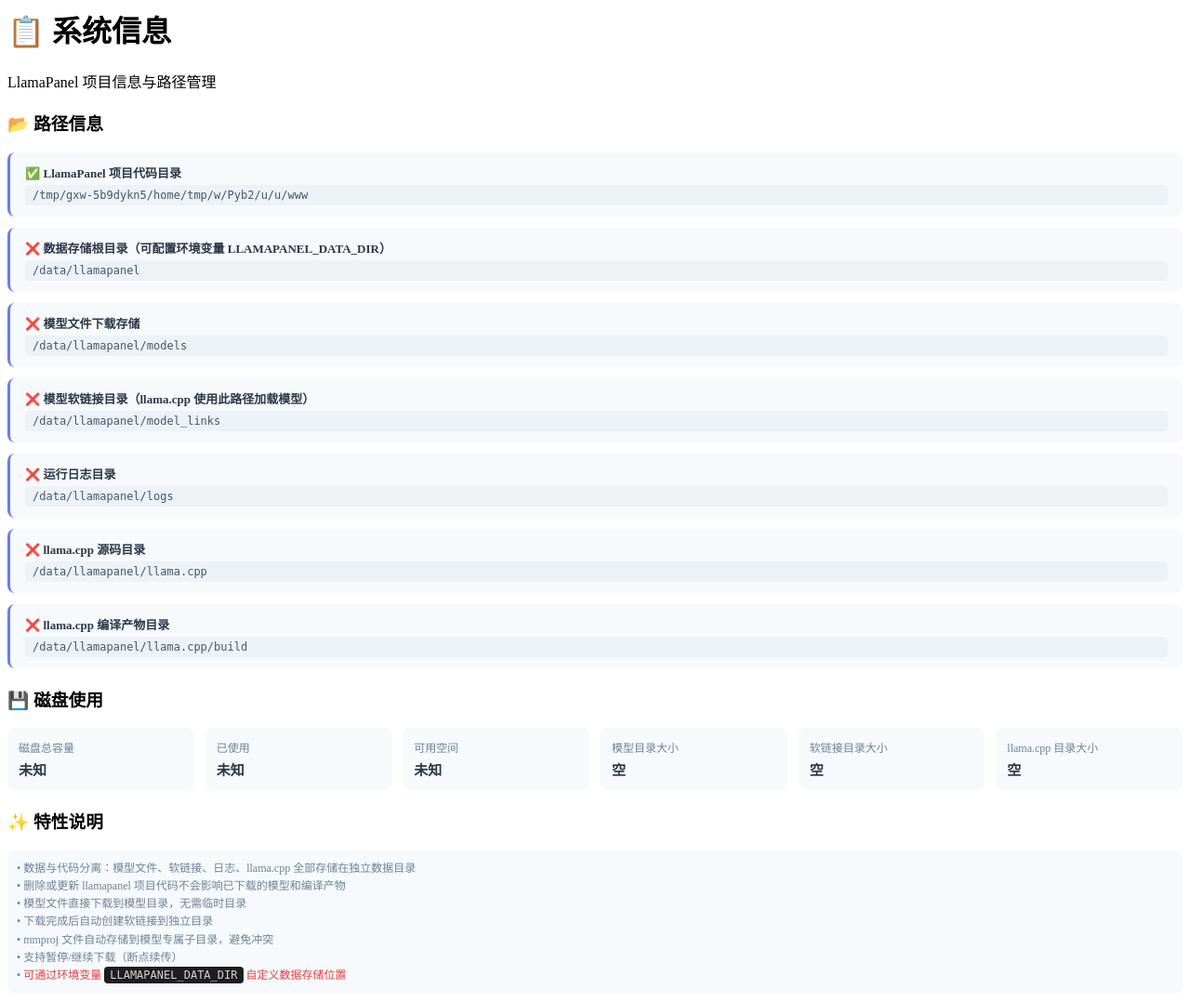
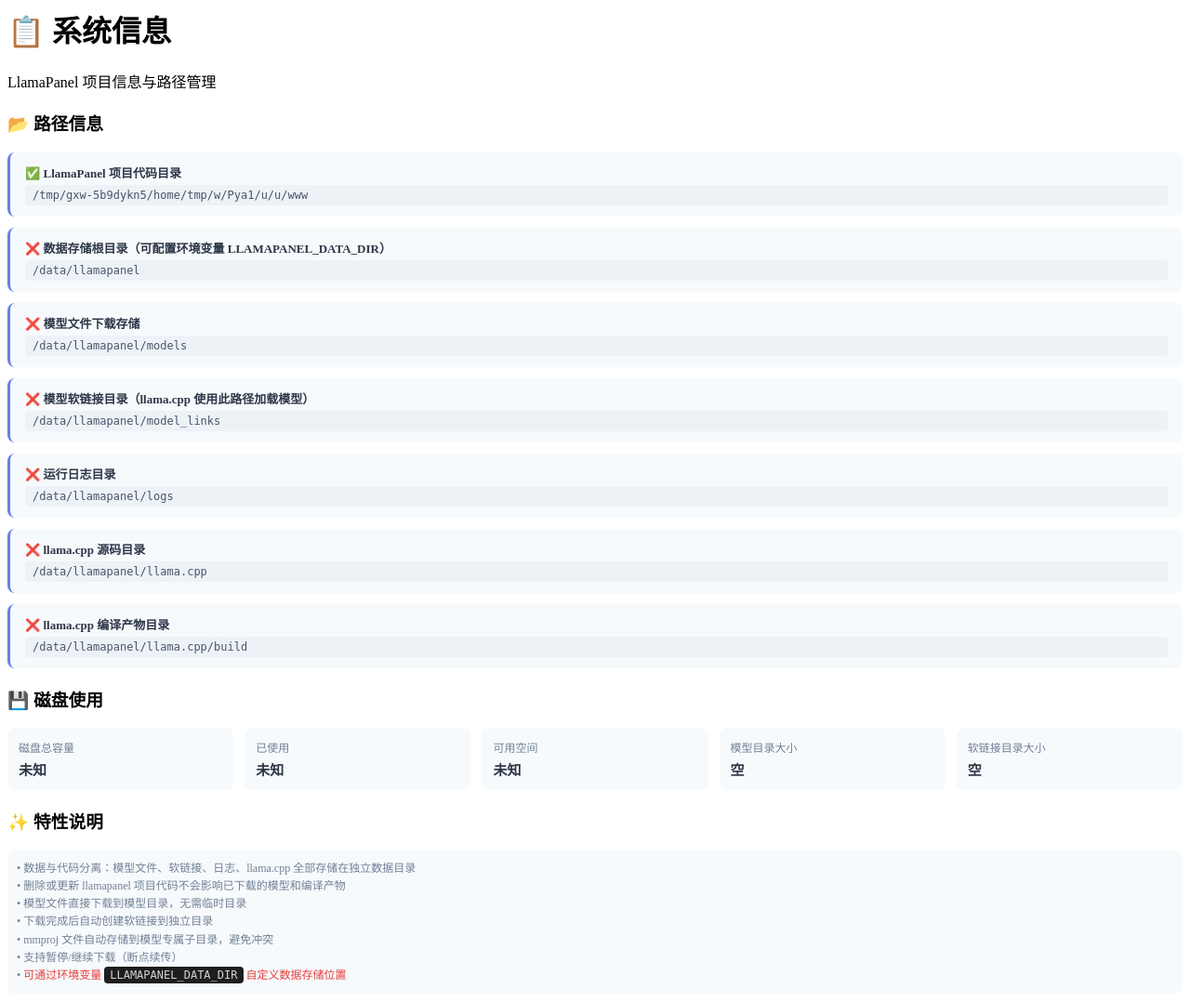
Before and after one commit to CHENBIN-1979/llamapanel, a FastAPI app: page /api/system/page in a window 1280 px wide. Shown: the top 1078 px of the page at 93% size. Run offline with FastAPI, Linux system fonts and the light colour scheme; parts of the project's set-up code (start-up, migrations or seed data) failed here and were passed over.

Commit message:
fix: 移除系统信息页面中的 llama.cpp 状态显示

```diff
--- a/backend/routers/system.py
+++ b/backend/routers/system.py
@@ -63,6 +63,5 @@ async def get_paths_info():
         "dir_sizes": {
             "models": format_size(get_dir_size(MODELS_DIR)) if MODELS_DIR.exists() else "空",
             "links": format_size(get_dir_size(LINKS_DIR)) if LINKS_DIR.exists() else "空",
-            "llama": format_size(get_dir_size(LLAMA_DIR)) if LLAMA_DIR.exists() else "空",
         }
     }
--- a/backend/templates/system.html
+++ b/backend/templates/system.html
@@ -92,10 +92,6 @@ async function loadSystemInfo() {
                 <div class="info-item">
                     <div class="info-label">软链接目录大小</div>
                     <div class="info-value">${sizes.links}</div>
-                </div>
-                <div class="info-item">
-                    <div class="info-label">llama.cpp 目录大小</div>
-                    <div class="info-value">${sizes.llama}</div>
                 </div>
             </div>
         `;
```
